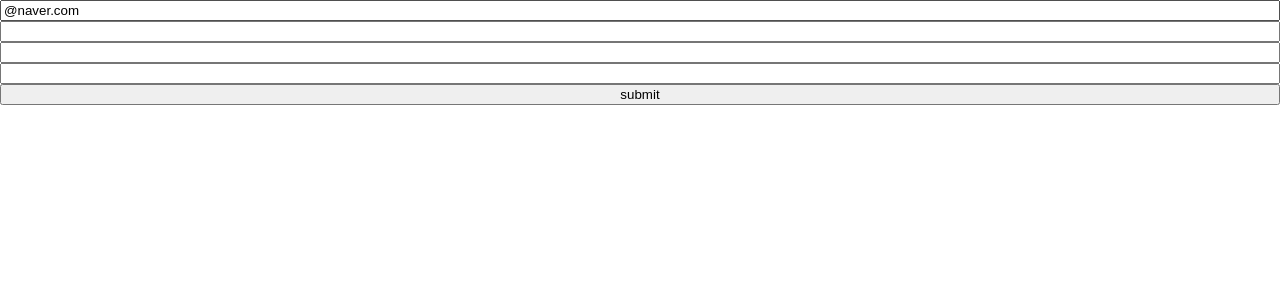
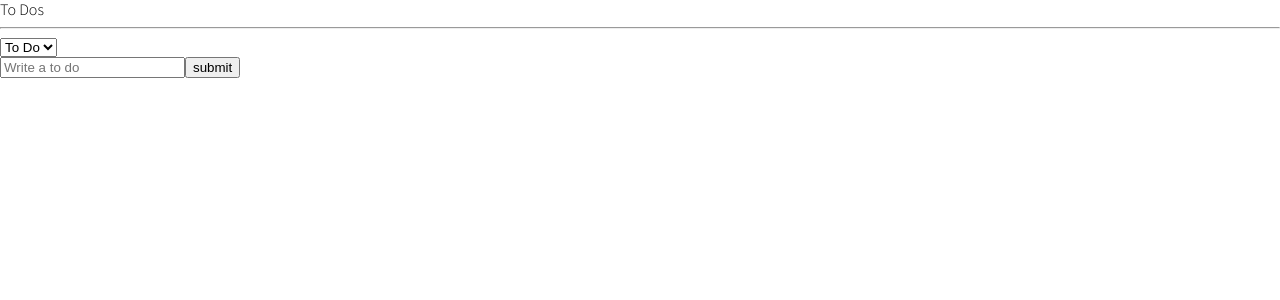
Before and after one commit to leesuun/react-todo, a React (Create React App) app: page / in a window 1280 px wide. Shown: the top 300 px of the page. Built offline with nearby package versions, Linux system fonts and the light colour scheme; a web font is replaced by a local one.

Commit message:
recoil selector

```diff
--- /dev/null
+++ b/src/CreateToDo.tsx
@@ -0,0 +1,34 @@
+import { useForm } from "react-hook-form";
+import { useSetRecoilState } from "recoil";
+import { toDoState } from "./atoms";
+
+interface IForm {
+    toDo: string;
+}
+
+function CreateToDo() {
+    const setToDos = useSetRecoilState(toDoState);
+    const { register, handleSubmit, setValue } = useForm<IForm>();
+
+    const handleValid = ({ toDo }: IForm) => {
+        setToDos((prevToDos) => [
+            ...prevToDos,
+            { text: toDo, category: "TO_DO", id: Date.now() },
+        ]);
+        setValue("toDo", "");
+    };
+    return (
+        <form onSubmit={handleSubmit(handleValid)}>
+            <input
+                {...register("toDo", {
+                    required: "Please write a to do..",
+                })}
+                placeholder="Write a to do"
+                type="text"
+            />
+            <button>submit</button>
+        </form>
+    );
+}
+
+export default CreateToDo;
--- /dev/null
+++ b/src/ToDo.tsx
@@ -0,0 +1,46 @@
+import React from "react";
+import { useSetRecoilState } from "recoil";
+import { IToDos, toDoState } from "./atoms";
+
+function ToDo({ text, id, category }: IToDos) {
+    const setToDos = useSetRecoilState(toDoState);
+
+    const onClick = (event: React.MouseEvent<HTMLButtonElement>) => {
+        const {
+            currentTarget: { name },
+        } = event;
+        setToDos((prevToDos) => {
+            const targetIndex = prevToDos.findIndex((toDo) => toDo.id === id);
+            const newToDo = { text, id, category: name as any };
+
+            return [
+                ...prevToDos.slice(0, targetIndex),
+                newToDo,
+                ...prevToDos.slice(targetIndex + 1),
+            ];
+        });
+    };
+
+    return (
+        <li>
+            <span>{text}</span>
+            {category !== "DOING" && (
+                <button name="DOING" onClick={onClick}>
+                    Doing
+                </button>
+            )}
+            {category !== "TO_DO" && (
+                <button name="TO_DO" onClick={onClick}>
+                    To Do
+                </button>
+            )}
+            {category !== "DONE" && (
+                <button name="DONE" onClick={onClick}>
+                    Done
+                </button>
+            )}
+        </li>
+    );
+}
+
+export default ToDo;
--- a/src/ToDoList.tsx
+++ b/src/ToDoList.tsx
@@ -1,119 +1,32 @@
-import { useForm } from "react-hook-form";
-// import React, { useState } from "react";
+import React from "react";
+import { useRecoilValue, useRecoilState } from "recoil";
+import { categoryState, toDoSelector, toDoState } from "./atoms";
+import CreateToDo from "./CreateToDo";
+import ToDo from "./ToDo";
 
-/*
 function ToDoList() {
-    const [toDo, setToDo] = useState(String);
+    // const toDos = useRecoilValue(toDoState);
+    const toDos = useRecoilValue(toDoSelector);
+    const [category, setCategory] = useRecoilState(categoryState);
 
-    const onChange = (event: React.FormEvent<HTMLInputElement>) => {
-        const {
-            currentTarget: { value },
-        } = event;
-        setToDo(value);
-    };
-
-    const onSumbit = (event: React.FormEvent<HTMLFormElement>) => {
-        event.preventDefault();
-        console.log(toDo);
+    const onInput = (event: React.FormEvent<HTMLSelectElement>) => {
+        setCategory(event.currentTarget.value);
     };
 
     return (
         <div>
-            <form onSubmit={onSumbit}>
-                <input
-                    type="text"
-                    onChange={onChange}
-                    value={toDo}
-                    placeholder="write a to do.."
-                />
-                <button>Add</button>
-            </form>
-        </div>
-    );
-}
-*/
+            <h1>To Dos</h1>
+            <hr />
 
-interface IForm {
-    email: string;
-    name?: string;
-    password: string;
-    password1: string;
-    extraErr?: string;
-}
-
-function ToDoList() {
-    const {
-        register,
-        formState: { errors },
-
-        handleSubmit,
-        setError,
-    } = useForm<IForm>({
-        defaultValues: {
-            email: "@naver.com",
-        },
-    });
-
-    console.dir(register);
-
-    const onVaild = (data: IForm) => {
-        if (data?.password !== data?.password1) {
-            setError(
-                "password1",
-                { message: "Password are not same." },
-                { shouldFocus: true }
-            );
-        }
-        // setError("extraErr", { message: " Server disconnected!" });
-    };
-    // console.log(errors);
-
-    return (
-        <div>
-            <form
-                style={{ display: "flex", flexDirection: "column" }}
-                onSubmit={handleSubmit(onVaild)}
-            >
-                <input
-                    {...register("email", {
-                        required: "write a email..",
-
-                        pattern: {
-                            value: /^[A-Za-z0-9._%+-]+@naver.com$/,
-                            message: "Only naver.com emails allowed",
-                        },
-                    })}
-                    type="text"
-                />
-                <span>{errors?.email?.message}</span>
-                <input
-                    {...register("name", {
-                        required: "write a name..",
-                        validate: {
-                            noNick: (value) =>
-                                value?.includes("nico") ? "no nick" : false,
-                        },
-                    })}
-                    type="text"
-                />
-                {/* <span>{errors?.name?.message}</span> */}
-                <input
-                    {...register("password", {
-                        required: "write a password..",
-                    })}
-                    type="text"
-                />
-                <span>{errors?.password?.message}</span>
-                <input
-                    {...register("password1", {
-                        required: "write a password1..",
-                    })}
-                    type="text"
-                />
-                {/* <span>{errors?.password1?.message}</span> */}
-                <button>submit</button>
-                <span>{errors?.extraErr?.message}</span>
-            </form>
+            <select onInput={onInput}>
+                <option value="TO_DO">To Do</option>
+                <option value="DOING">Doing</option>
+                <option value="DONE">Done</option>
+            </select>
+            <CreateToDo />
+            {toDos?.map((toDo) => (
+                <ToDo key={toDo.id} {...toDo} />
+            ))}
         </div>
     );
 }
--- /dev/null
+++ b/src/atoms.tsx
@@ -0,0 +1,26 @@
+import { atom, selector } from "recoil";
+
+export interface IToDos {
+    text: string;
+    id: number;
+    category: "TO_DO" | "DOING" | "DONE";
+}
+
+export const toDoState = atom<IToDos[]>({
+    key: "toDo",
+    default: [],
+});
+
+export const categoryState = atom({
+    key: "category",
+    default: "TO_DO",
+});
+
+export const toDoSelector = selector({
+    key: "toDoSelector",
+    get: ({ get }) => {
+        const toDos = get(toDoState);
+        const category = get(categoryState);
+        return toDos.filter((toDo) => toDo.category === category);
+    },
+});
```
Also changed, not shown: src/ToDo-practice.tsx (added, +88 -0 lines).
